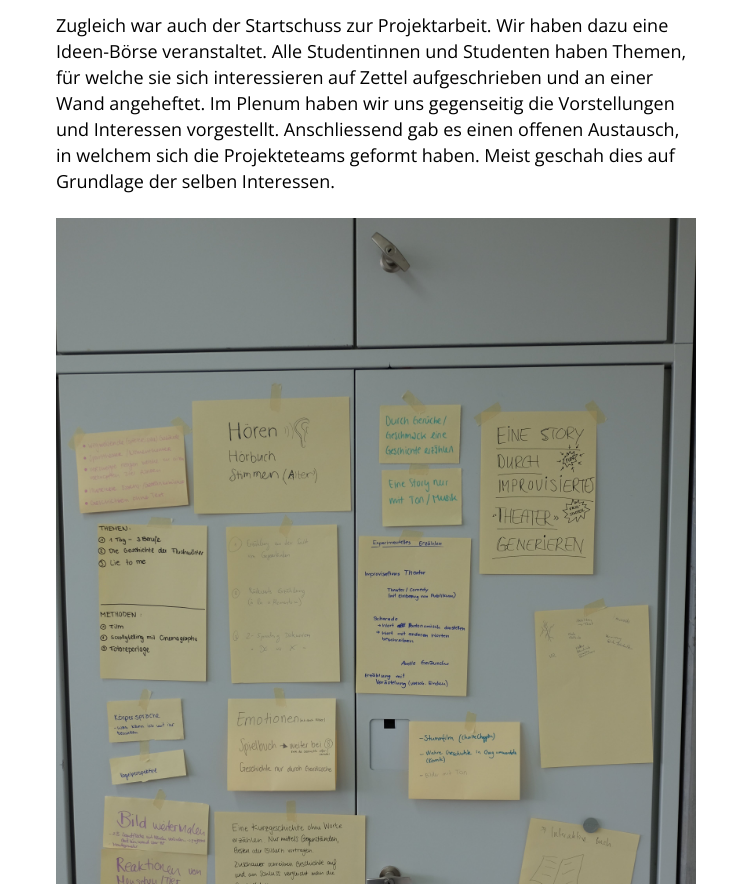
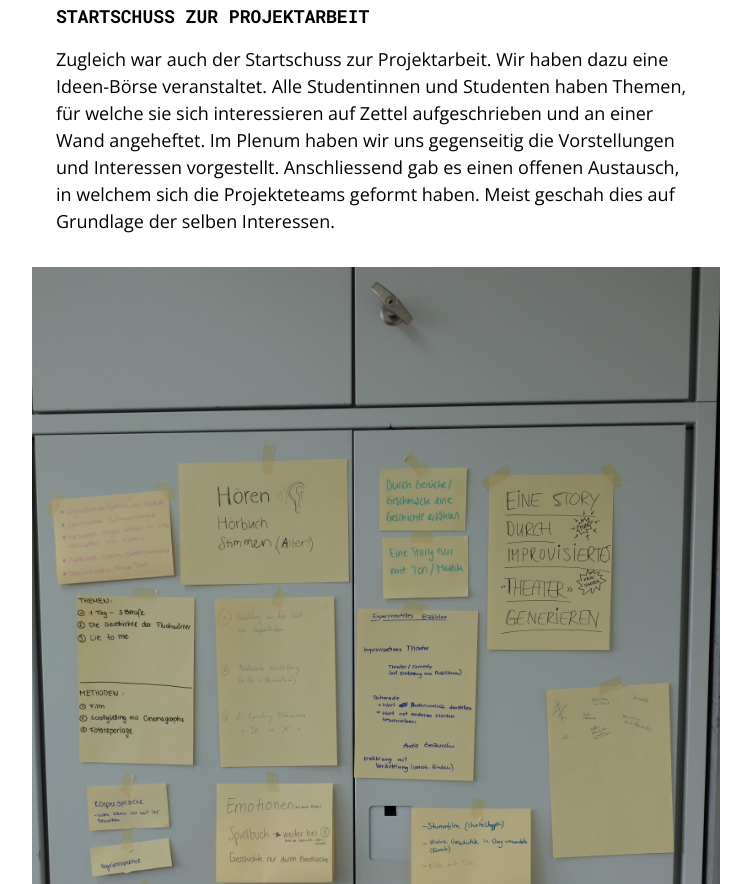
Before and after one commit to daenub/exp-story-doc, a website built with webpack: page src/index.html in a window 1280 px wide. Shown: the part 796-1680 px from the top of the page, without its empty margins (264-1015 px from the left). Built offline with nearby package versions, Linux system fonts and the light colour scheme; files whose address does not match are found by name.

Commit message:
tweaking spacings and typography

```diff
--- /dev/null
+++ b/src/styles/_article.scss
@@ -0,0 +1,12 @@
+.article {
+  position: relative;
+
+  &::after {
+    content: '';
+  }
+}
+
+.article > .image {
+  margin-left: -1.5rem;
+  margin-right: -1.5rem;
+}
--- a/src/styles/_general.scss
+++ b/src/styles/_general.scss
@@ -3,6 +3,10 @@
 
 img {
   max-width: 100%;
+}
+
+.image {
+  margin-top: $block-margin;
   margin-bottom: $block-margin;
 }
 
@@ -16,6 +20,7 @@ ul {
 }
 
 dt {
+  font-family: $font-family-heading;
   font-weight: bold;
   margin-bottom: .5rem;
 }
@@ -52,4 +57,5 @@ a {
 .content {
   max-width: 640px;
   margin: 3rem auto 0;
+  padding: 0 1.5rem;
 }
--- a/src/styles/_header.scss
+++ b/src/styles/_header.scss
@@ -16,3 +16,9 @@
 .header__subtitle {
   display: block;
 }
+
+.header__author {
+  display: block;
+  font-size: 1rem;
+  margin-top: 3rem;
+}
--- a/src/styles/_typography.scss
+++ b/src/styles/_typography.scss
@@ -1,9 +1,13 @@
 $font-family-general: 'Open Sans', sans-serif;
 $font-family-heading: 'Roboto Mono', monospace;
 
+html {
+  font-size: 16px;
+}
+
 body {
   font-family: $font-family-general;
-  line-height: 1.45;
+  line-height: 1.5;
   font-size: 1.125rem;
 }
 
--- a/src/styles/index.scss
+++ b/src/styles/index.scss
@@ -15,3 +15,4 @@ $richtext-margin: 1.5rem;
 @import 'general';
 @import 'header';
 @import 'edupad';
+@import 'article';
```
